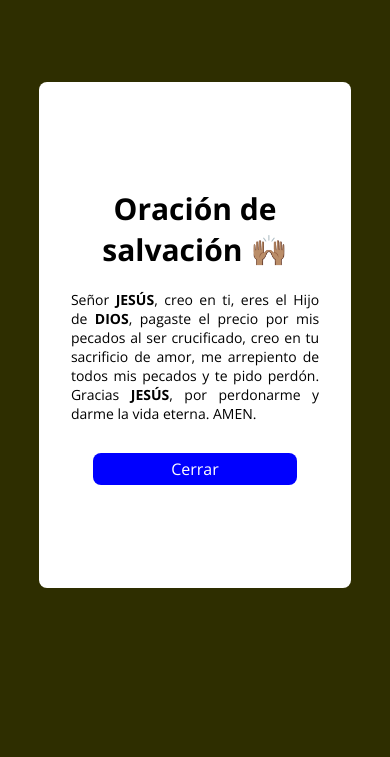
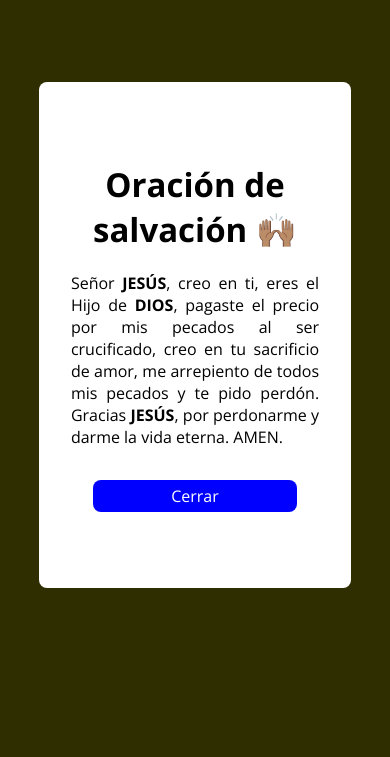
Before and after one commit to sebygalla/Evangelio-nuevo, a plain HTML site: page index.html in a window 390 px wide. Both pictures are taken after a click on the link "Ver más! 👈". Shown: the part 87-844 px from the top of the page. Drawn offline with nearby package versions, Linux system fonts and the light colour scheme; a web font is replaced by a local one.

Commit message:
modal
corrección de titulo y párrafo (Tipografía tamaño)

```diff
--- a/style.css
+++ b/style.css
@@ -487,14 +487,14 @@ body {
 
   .modal__titulo {
     width: 75%;
-    font-size: 20px;
+    font-size: 22px;
     margin-top: 20px;
     text-align: center;
   }
 
   .modal__parrafo {
     width: 85%;
-    font-size: 14px;
+    font-size: 16px;
     margin-top: 20px;
   }
 
```
